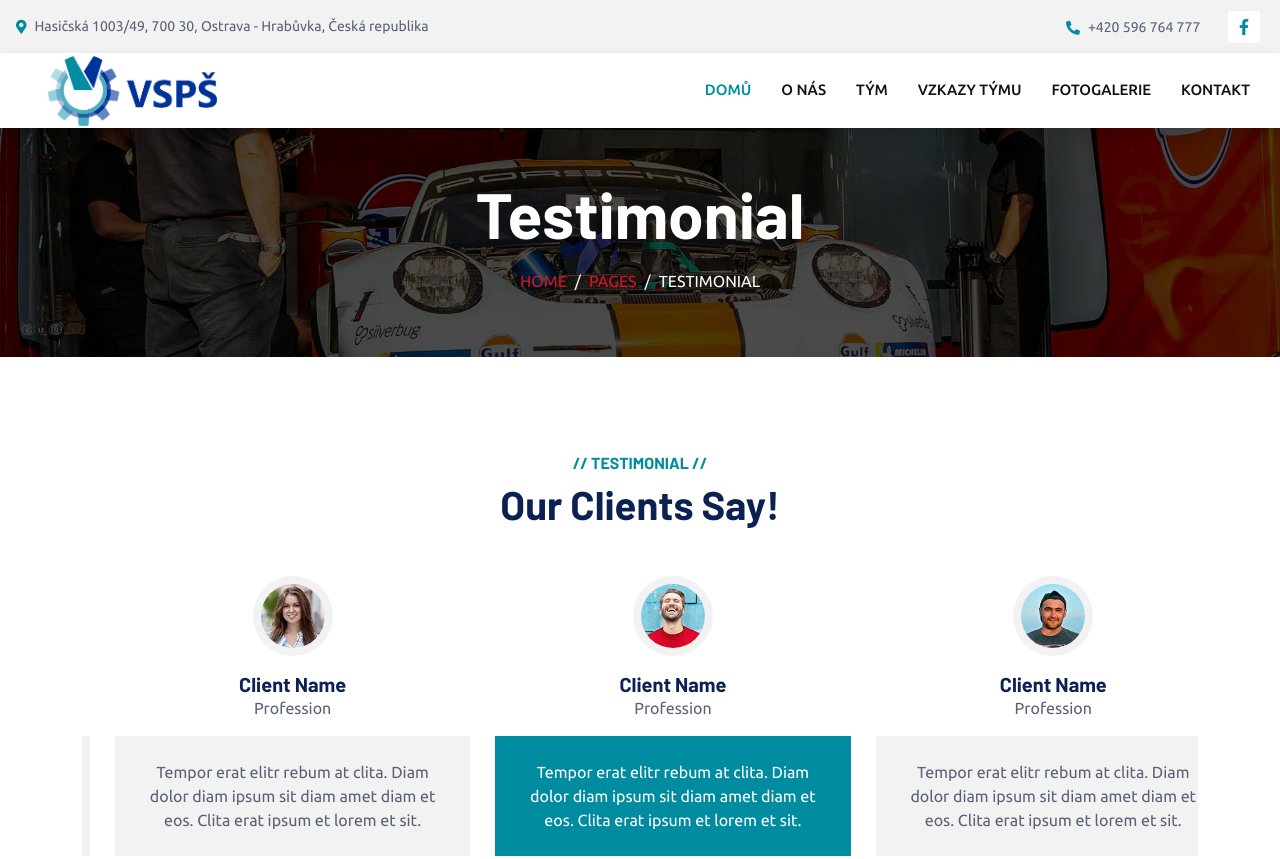
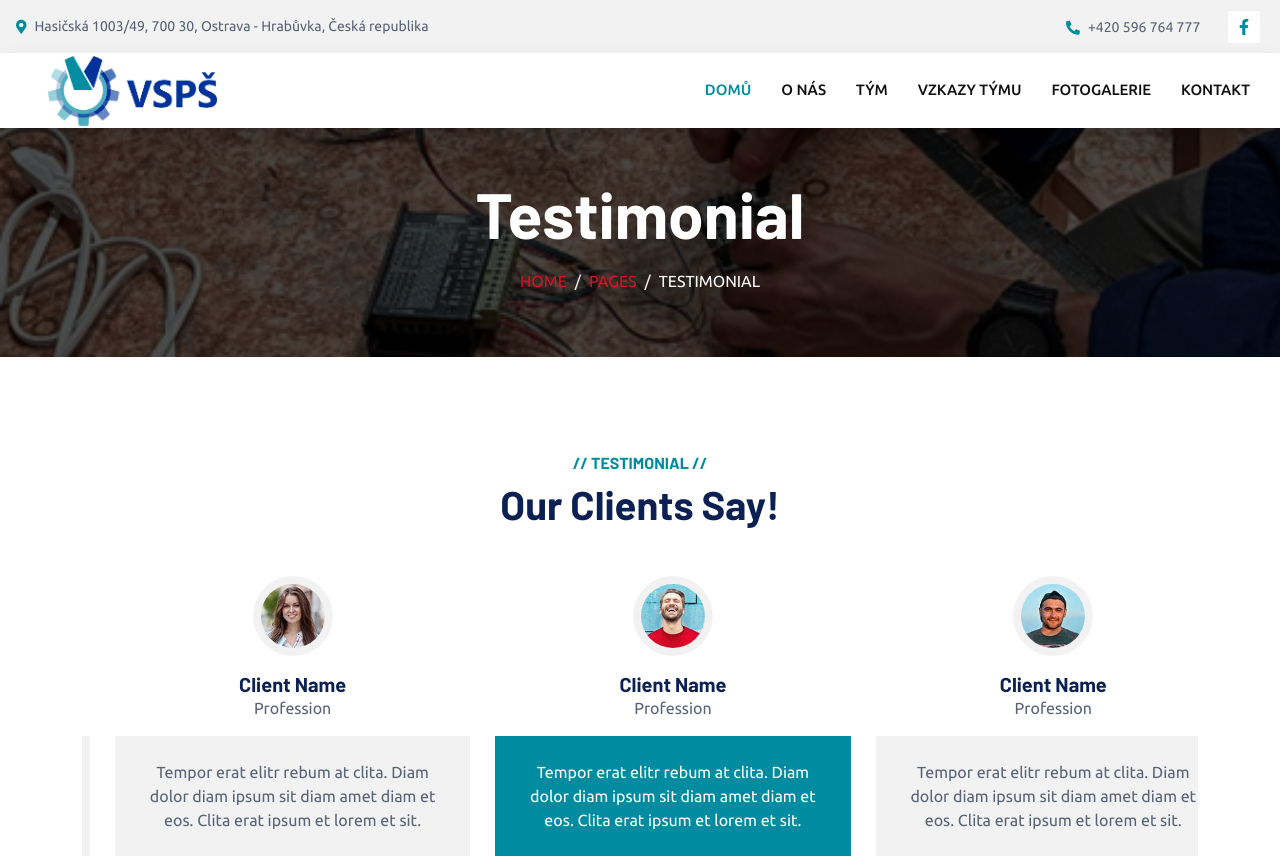
Before and after one commit to Vitkovicka-stredni-prumyslova-skola/vsps-cov-web, a plain HTML site: page vzkazy.html in a window 1280 px wide. Shown: the top 859 px of the page. Drawn offline with nearby package versions, Linux system fonts and the light colour scheme.

Commit message:
Změna fotky vzkazy.html
 <div class="container-fluid page-header mb-5 p-0" style="background-image: url(img/index_photo_4.png);">

```diff
--- a/vzkazy.html
+++ b/vzkazy.html
@@ -99,7 +99,7 @@
 
 
     <!-- Page Header Start -->
-    <div class="container-fluid page-header mb-5 p-0" style="background-image: url(img/carousel-bg-1.jpg);">
+    <div class="container-fluid page-header mb-5 p-0" style="background-image: url(img/index_photo_4.png);">
         <div class="container-fluid page-header-inner py-5">
             <div class="container text-center">
                 <h1 class="display-3 text-white mb-3 animated slideInDown">Testimonial</h1>
```
